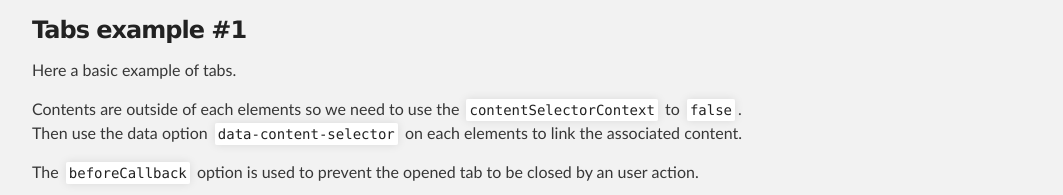
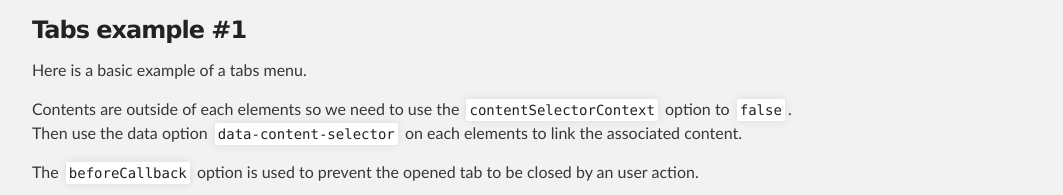
Before and after one commit to tonai/jquery-contenttoggle, a plain HTML site: page index.html in a window 1280 px wide. Shown: the part 813-1008 px from the top of the page, without its empty margins (108-1171 px from the left). Drawn offline with Linux system fonts and the light colour scheme; a script that the page names is missing.

Commit message:
Update index.html

```diff
--- a/index.html
+++ b/index.html
@@ -42,8 +42,8 @@
         <p data-height="350" data-theme-id="0" data-slug-hash="dopEpe" data-default-tab="result" data-user="tonai" class='codepen'>See the Pen <a href='http://codepen.io/tonai/pen/dopEpe/'>jQuery contentToggle - Accordion example #2</a> by Tony Cabaye (<a href='http://codepen.io/tonai'>@tonai</a>) on <a href='http://codepen.io'>CodePen</a>.</p>
 
         <h3><a id="tabs-example-1" class="anchor" href="#tabs-example-1" aria-hidden="true"><span class="octicon octicon-link"></span></a>Tabs example #1</h3>
-        <p>Here a basic example of tabs.</p>
-        <p>Contents are outside of each elements so we need to use the <code>contentSelectorContext</code> to <code>false</code>.<br/>
+        <p>Here is a basic example of a tabs menu.</p>
+        <p>Contents are outside of each elements so we need to use the <code>contentSelectorContext</code> option to <code>false</code>.<br/>
         Then use the data option <code>data-content-selector</code> on each elements to link the associated content.</p>
         <p>The <code>beforeCallback</code> option is used to prevent the opened tab to be closed by an user action.</p>
         <p data-height="350" data-theme-id="0" data-slug-hash="dopBGE" data-default-tab="result" data-user="tonai" class='codepen'>See the Pen <a href='http://codepen.io/tonai/pen/dopBGE/'>jQuery contentToggle - Accordion example #3</a> by Tony Cabaye (<a href='http://codepen.io/tonai'>@tonai</a>) on <a href='http://codepen.io'>CodePen</a>.</p>
```
